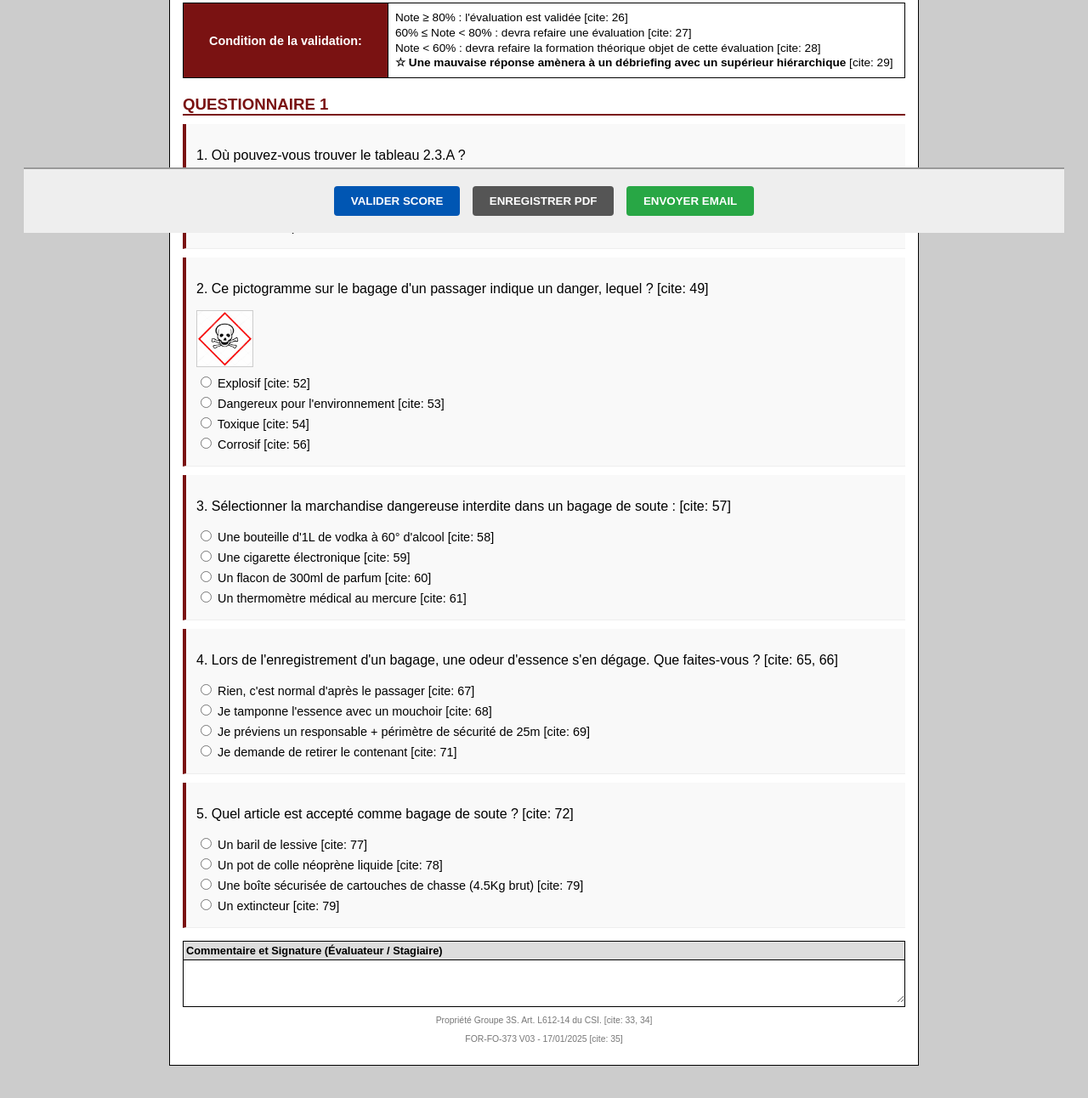
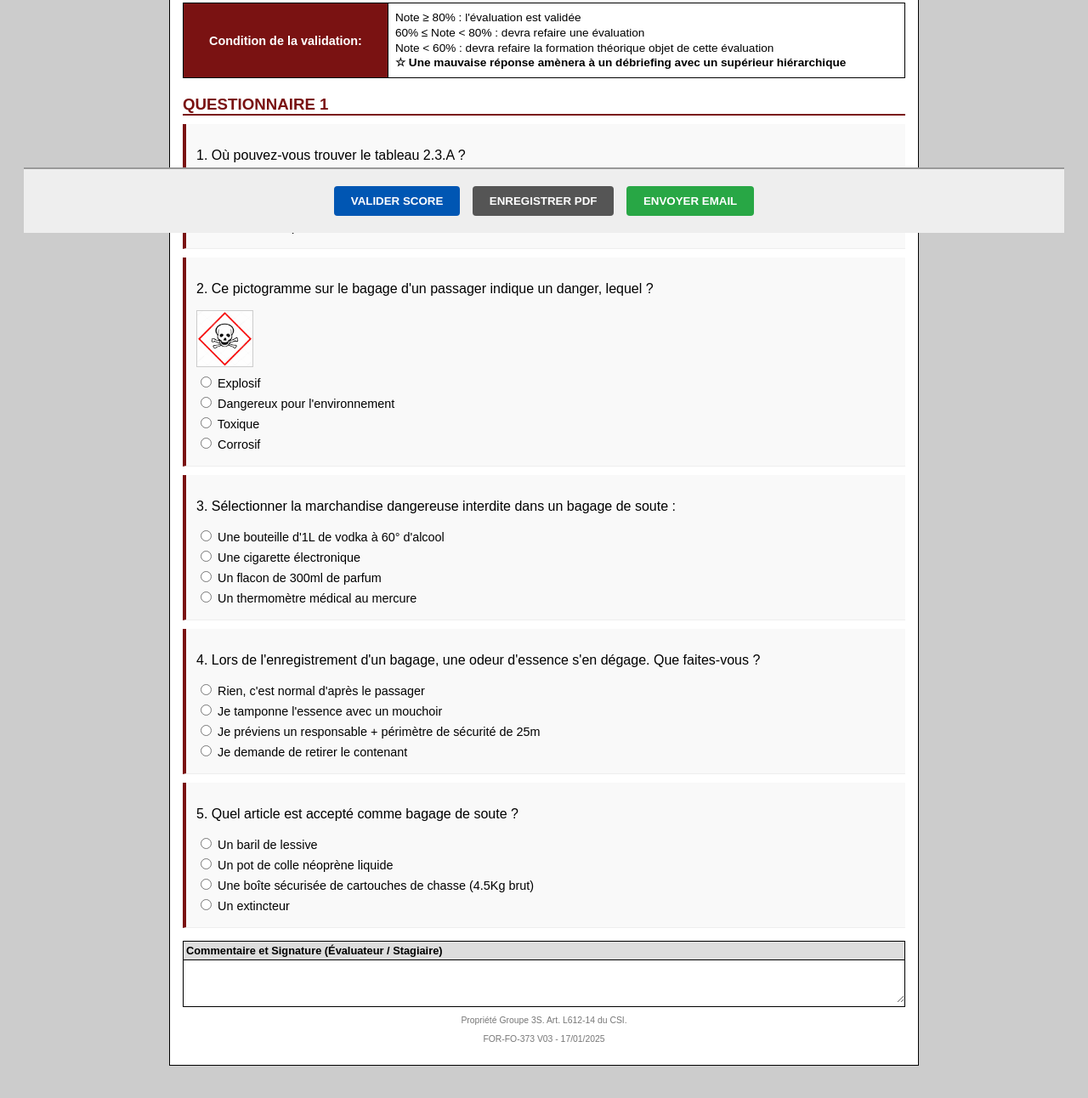
Before and after one commit to xavier971972/examen-dgr, a plain HTML site: page index.html in a window 1280 px wide. Shown: the part 526-1818 px from the top of the page at 85% size. Drawn offline with Linux system fonts and the light colour scheme.

Commit message:
Add files via upload

```diff
--- a/index.html
+++ b/index.html
@@ -3,7 +3,7 @@
 <head>
     <meta charset="UTF-8">
     <meta name="viewport" content="width=device-width, initial-scale=1.0">
-    <title>Évaluation Pratique DGR 7.5 - Groupe 3S</title>
+    <title>Évaluation Pratique DGR 7.5 - Groupe ALYZIA</title>
     <link rel="stylesheet" href="style.css">
     <script src="https://cdnjs.cloudflare.com/ajax/libs/html2pdf.js/0.10.1/html2pdf.bundle.min.js"></script>
 </head>
@@ -17,7 +17,7 @@
             <div class="title-box">
                 <h1>FORMULAIRE</h1>
                 <h2>DGR 7.5 Passage</h2>
-                <p>Évaluation pratique - Correction</p>
+                <p>Évaluation pratique</p>
             </div>
         </header>
 
@@ -85,10 +85,10 @@
         <div class="info-block">
             <div class="info-sidebar">Condition de la validation:</div>
             <div class="info-content small-text">
-                Note ≥ 80% : l'évaluation est validée [cite: 26]<br>
-                60% ≤ Note < 80% : devra refaire une évaluation [cite: 27]<br>
-                Note < 60% : devra refaire la formation théorique objet de cette évaluation [cite: 28]<br>
-                <strong>☆ Une mauvaise réponse amènera à un débriefing avec un supérieur hiérarchique</strong> [cite: 29]
+                Note ≥ 80% : l'évaluation est validée <br>
+                60% ≤ Note < 80% : devra refaire une évaluation <br>
+                Note < 60% : devra refaire la formation théorique objet de cette évaluation <br>
+                <strong>☆ Une mauvaise réponse amènera à un débriefing avec un supérieur hiérarchique</strong>
             </div>
         </div>
 
@@ -103,36 +103,36 @@
             </div>
 
             <div class="question-card">
-                <p>2. Ce pictogramme sur le bagage d'un passager indique un danger, lequel ? [cite: 49]</p>
+                <p>2. Ce pictogramme sur le bagage d'un passager indique un danger, lequel ? </p>
                 <img src="toxique.jpg" alt="Toxique" class="pictogram-img">
-                <label><input type="radio" name="q2"> Explosif [cite: 52]</label>
-                <label><input type="radio" name="q2"> Dangereux pour l'environnement [cite: 53]</label>
-                <label><input type="radio" name="q2"> Toxique [cite: 54]</label>
-                <label><input type="radio" name="q2"> Corrosif [cite: 56]</label>
+                <label><input type="radio" name="q2"> Explosif </label>
+                <label><input type="radio" name="q2"> Dangereux pour l'environnement </label>
+                <label><input type="radio" name="q2"> Toxique </label>
+                <label><input type="radio" name="q2"> Corrosif </label>
             </div>
 
             <div class="question-card">
-                <p>3. Sélectionner la marchandise dangereuse interdite dans un bagage de soute : [cite: 57]</p>
-                <label><input type="radio" name="q3"> Une bouteille d'1L de vodka à 60° d'alcool [cite: 58]</label>
-                <label><input type="radio" name="q3"> Une cigarette électronique [cite: 59]</label>
-                <label><input type="radio" name="q3"> Un flacon de 300ml de parfum [cite: 60]</label>
-                <label><input type="radio" name="q3"> Un thermomètre médical au mercure [cite: 61]</label>
+                <p>3. Sélectionner la marchandise dangereuse interdite dans un bagage de soute : </p>
+                <label><input type="radio" name="q3"> Une bouteille d'1L de vodka à 60° d'alcool </label>
+                <label><input type="radio" name="q3"> Une cigarette électronique </label>
+                <label><input type="radio" name="q3"> Un flacon de 300ml de parfum </label>
+                <label><input type="radio" name="q3"> Un thermomètre médical au mercure </label>
             </div>
 
             <div class="question-card">
-                <p>4. Lors de l'enregistrement d'un bagage, une odeur d'essence s'en dégage. Que faites-vous ? [cite: 65, 66]</p>
-                <label><input type="radio" name="q4"> Rien, c'est normal d'après le passager [cite: 67]</label>
-                <label><input type="radio" name="q4"> Je tamponne l'essence avec un mouchoir [cite: 68]</label>
-                <label><input type="radio" name="q4"> Je préviens un responsable + périmètre de sécurité de 25m [cite: 69]</label>
-                <label><input type="radio" name="q4"> Je demande de retirer le contenant [cite: 71]</label>
+                <p>4. Lors de l'enregistrement d'un bagage, une odeur d'essence s'en dégage. Que faites-vous ? </p>
+                <label><input type="radio" name="q4"> Rien, c'est normal d'après le passager </label>
+                <label><input type="radio" name="q4"> Je tamponne l'essence avec un mouchoir </label>
+                <label><input type="radio" name="q4"> Je préviens un responsable + périmètre de sécurité de 25m </label>
+                <label><input type="radio" name="q4"> Je demande de retirer le contenant </label>
             </div>
 
             <div class="question-card">
-                <p>5. Quel article est accepté comme bagage de soute ? [cite: 72]</p>
-                <label><input type="radio" name="q5"> Un baril de lessive [cite: 77]</label>
-                <label><input type="radio" name="q5"> Un pot de colle néoprène liquide [cite: 78]</label>
-                <label><input type="radio" name="q5"> Une boîte sécurisée de cartouches de chasse (4.5Kg brut) [cite: 79]</label>
-                <label><input type="radio" name="q5"> Un extincteur [cite: 79]</label>
+                <p>5. Quel article est accepté comme bagage de soute ? </p>
+                <label><input type="radio" name="q5"> Un baril de lessive </label>
+                <label><input type="radio" name="q5"> Un pot de colle néoprène liquide </label>
+                <label><input type="radio" name="q5"> Une boîte sécurisée de cartouches de chasse (4.5Kg brut) </label>
+                <label><input type="radio" name="q5"> Un extincteur </label>
             </div>
         </section>
 
@@ -142,8 +142,8 @@
                 <textarea id="commentaire"></textarea>
             </div>
             <div class="legal-notice">
-                <p>Propriété Groupe 3S. Art. L612-14 du CSI. [cite: 33, 34]</p>
-                <p>FOR-FO-373 V03 - 17/01/2025 [cite: 35]</p>
+                <p>Propriété Groupe 3S. Art. L612-14 du CSI. </p>
+                <p>FOR-FO-373 V03 - 17/01/2025 </p>
             </div>
         </footer>
     </div>
```
